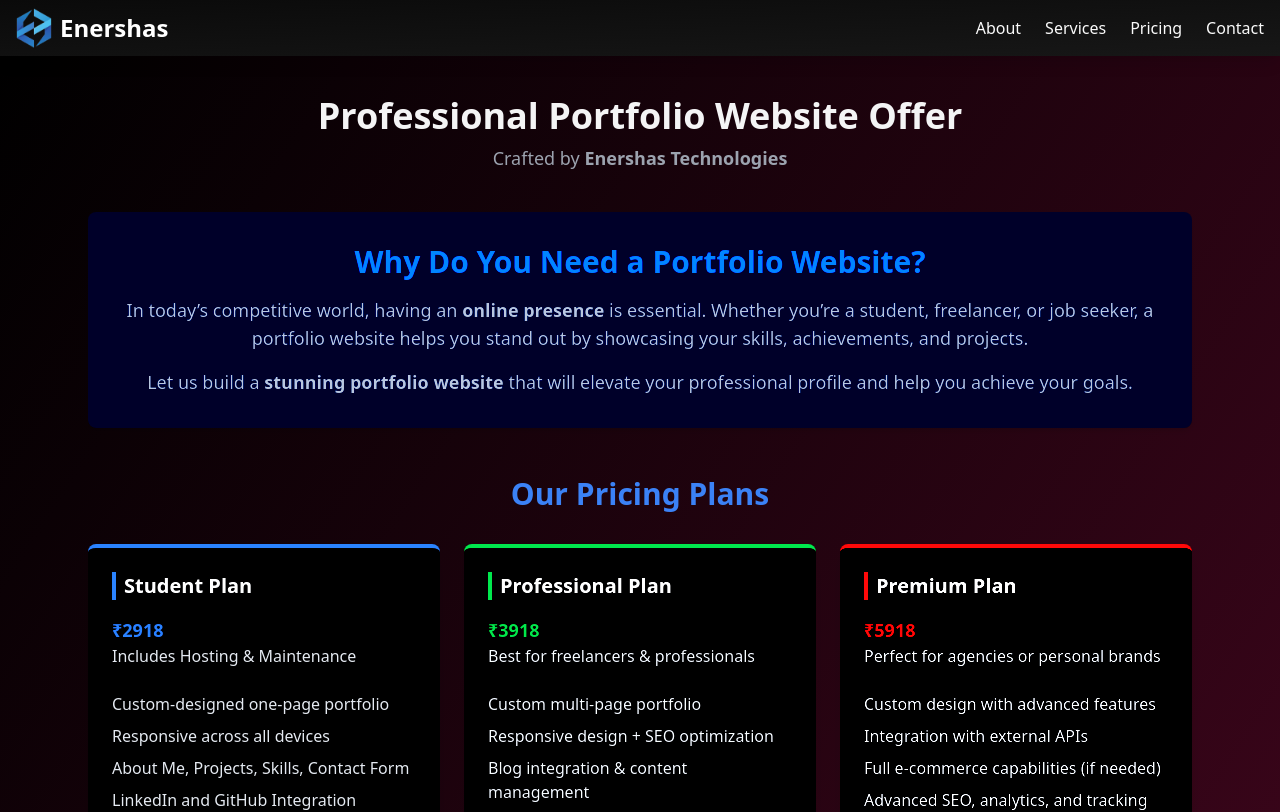
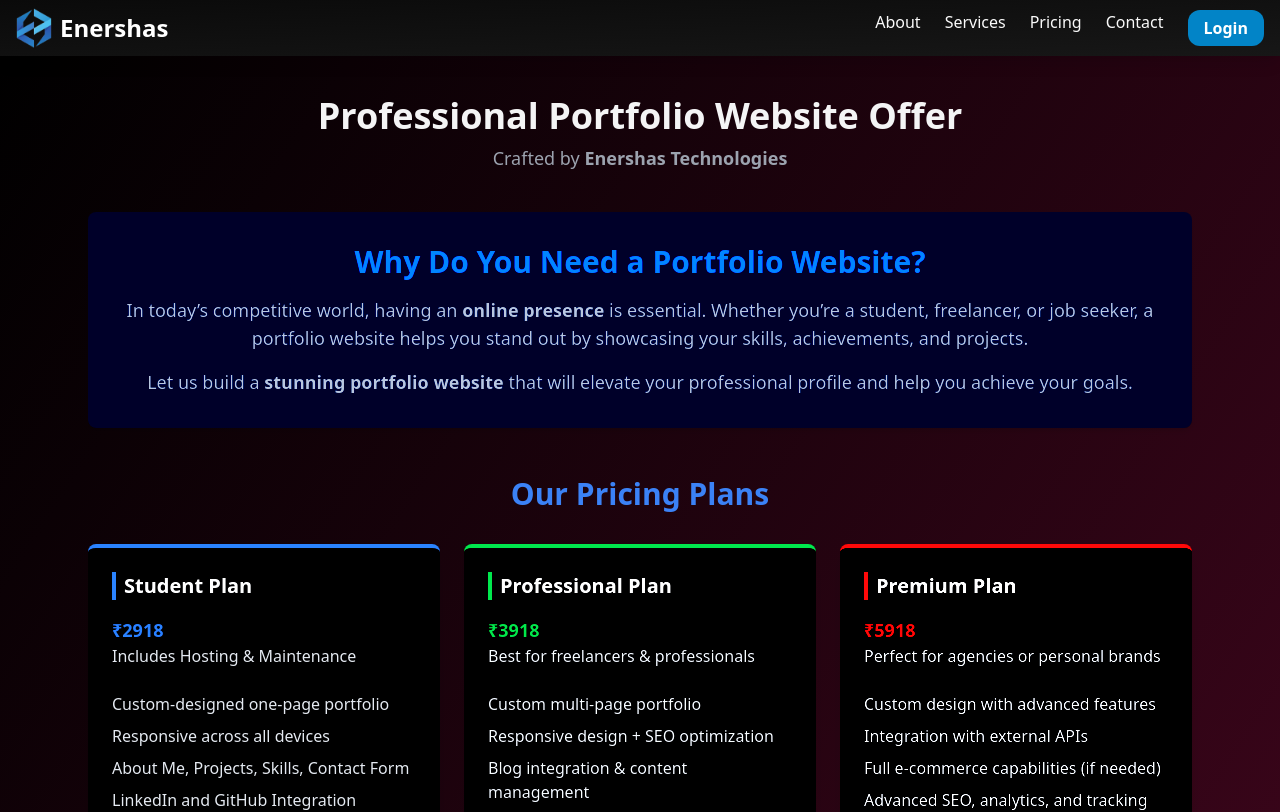
Before and after one commit to Shahid5577/pinktemp_webportal, a React (Vite) app: page / in a window 1280 px wide. Shown: the top 812 px of the page. Built offline with nearby package versions, Linux system fonts and the light colour scheme.

Commit message:
Update on Link

```diff
--- a/src/components/Header.tsx
+++ b/src/components/Header.tsx
@@ -3,23 +3,17 @@ import { Link } from 'react-router-dom';
 import { Bars3Icon } from '@heroicons/react/24/outline';
 import Icon from '../assets/icon.png';
 
-
 const Header: React.FC = () => {
   const [isNavOpen, setIsNavOpen] = useState(false);
 
-  const toggleNav = () => {
-    setIsNavOpen(!isNavOpen);
-  };
+  const toggleNav = () => setIsNavOpen(!isNavOpen);
+  const closeNav = () => setIsNavOpen(false);
 
-  const closeNav = () => {
-    setIsNavOpen(false);
-  };
   return (
-    <header
-    className="sticky top-0 z-50 text-white py-2 bg-gradient-to-br from-neutral-950 to-neutral-900 shadow-lg"
+    <header className="sticky top-0 z-50 text-white py-2 bg-gradient-to-br from-neutral-950 to-neutral-900 shadow-lg">
+      <div className="container mx-auto px-4 flex justify-between items-center">
 
-  >
-      <div className="container mx-auto px-4 flex justify-between items-center">
+
         <div className="flex items-center">
           <img src={Icon} alt="Company Logo" className="h-10 w-9 mr-2" />
           <Link to="/" className="text-2xl font-bold text-white duration-300">
@@ -33,7 +27,13 @@ const Header: React.FC = () => {
           <Link to="/services" className="text-zinc-50 hover:text-green-500 font-semi-bold transition duration-300">Services</Link>
           <Link to="/pricing" className="text-zinc-50 hover:text-green-500 font-semi-bold transition duration-300">Pricing</Link>
           <Link to="/contact" className="text-zinc-50 hover:text-green-500 font-semi-bold transition duration-300">Contact</Link>
-          </nav>
+
+
+          <a href="https://enershas.site" target="_blank" rel="noopener noreferrer"
+            className="bg-sky-600 hover:bg-green-500 text-white px-4 py-1.5 rounded-xl transition duration-300 font-semibold">
+            Login
+          </a>
+        </nav>
 
 
         <button onClick={toggleNav} className="md:hidden text-gray-700 font-bold focus:outline-none">
@@ -41,20 +41,21 @@ const Header: React.FC = () => {
         </button>
       </div>
 
+
       {isNavOpen && (
         <nav className="md:hidden bg-neutral-900 shadow-md mt-2 w-[90%] mx-auto">
-          <ul className="flex flex-col items-center space-y-2 py-4">
+          <ul className="flex flex-col items-center space-y-3 py-4">
+            <li><Link to="/about" onClick={closeNav} className="text-zinc-50 hover:text-green-500 transition duration-300">About</Link></li>
+            <li><Link to="/services" onClick={closeNav} className="text-zinc-50 hover:text-green-500 transition duration-300">Services</Link></li>
+            <li><Link to="/pricing" onClick={closeNav} className="text-zinc-50 hover:text-green-500 transition duration-300">Pricing</Link></li>
+            <li><Link to="/contact" onClick={closeNav} className="text-zinc-50 hover:text-green-500 transition duration-300">Contact</Link></li>
+
+
             <li>
-              <Link to="/about" onClick={closeNav} className="text-zinc-50 hover:text-green-500 font-semi-bold transition duration-300">About</Link>
-            </li>
-            <li>
-              <Link to="/services" onClick={closeNav} className="text-zinc-50 hover:text-green-500 font-semi-bold transition duration-300">Services</Link>
-            </li>
-            <li>
-              <Link to="/pricing" onClick={closeNav} className="text-zinc-50 hover:text-green-500 font-semi-bold transition duration-300">Pricing</Link>
-            </li>
-            <li>
-              <Link to="/contact" onClick={closeNav} className="text-zinc-50 hover:text-green-500 font-semi-bold transition duration-300">Contact</Link>
+              <a href="https://accounts-et.netlify.app/" target="_blank" rel="noopener noreferrer"
+                className="bg-sky-600 hover:bg-green-500 text-white px-4 py-1.5 rounded-lg transition duration-300 font-semibold">
+                Login
+              </a>
             </li>
           </ul>
         </nav>
```
Also changed, not shown: 1 other file (tests, documents, lock files or other folders).
